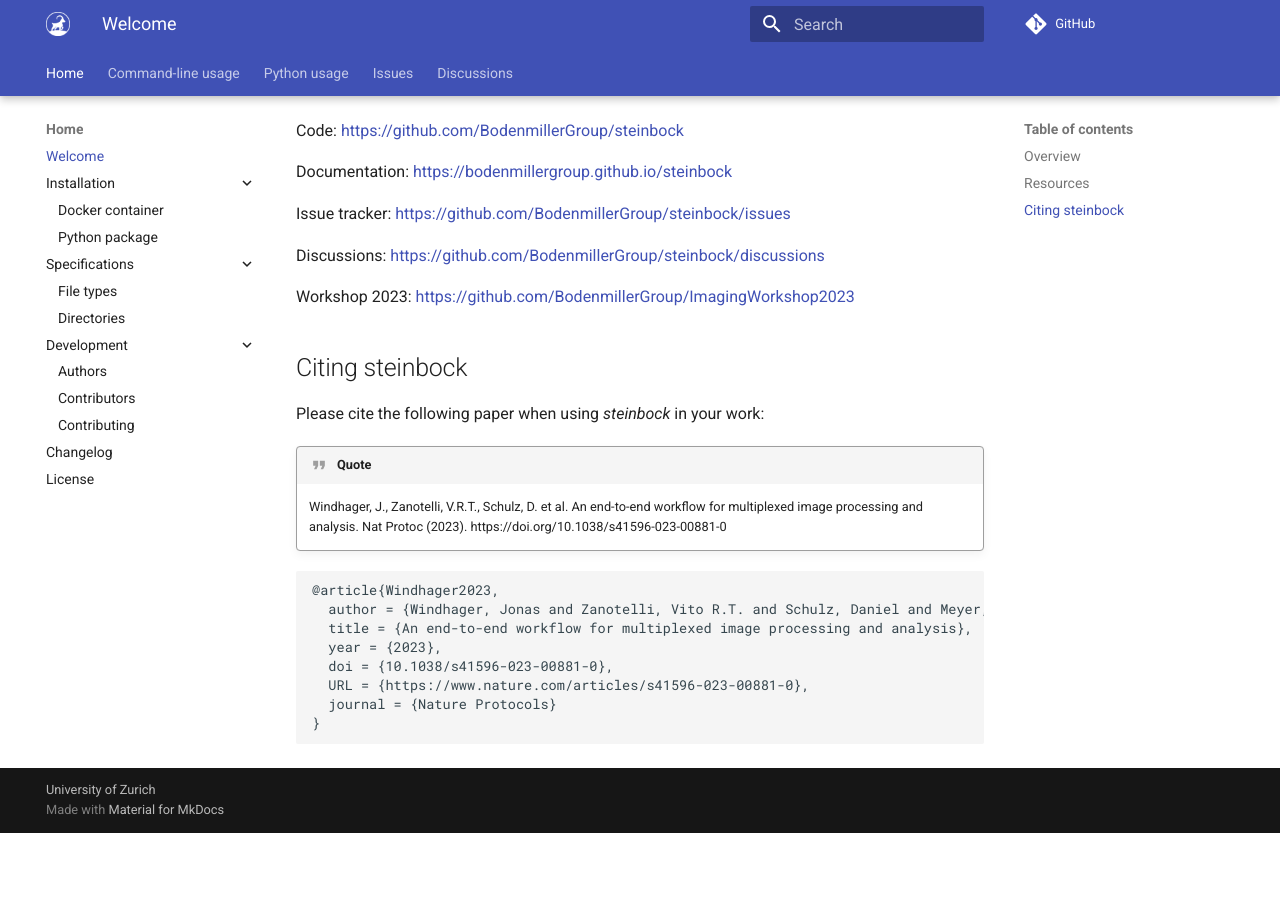
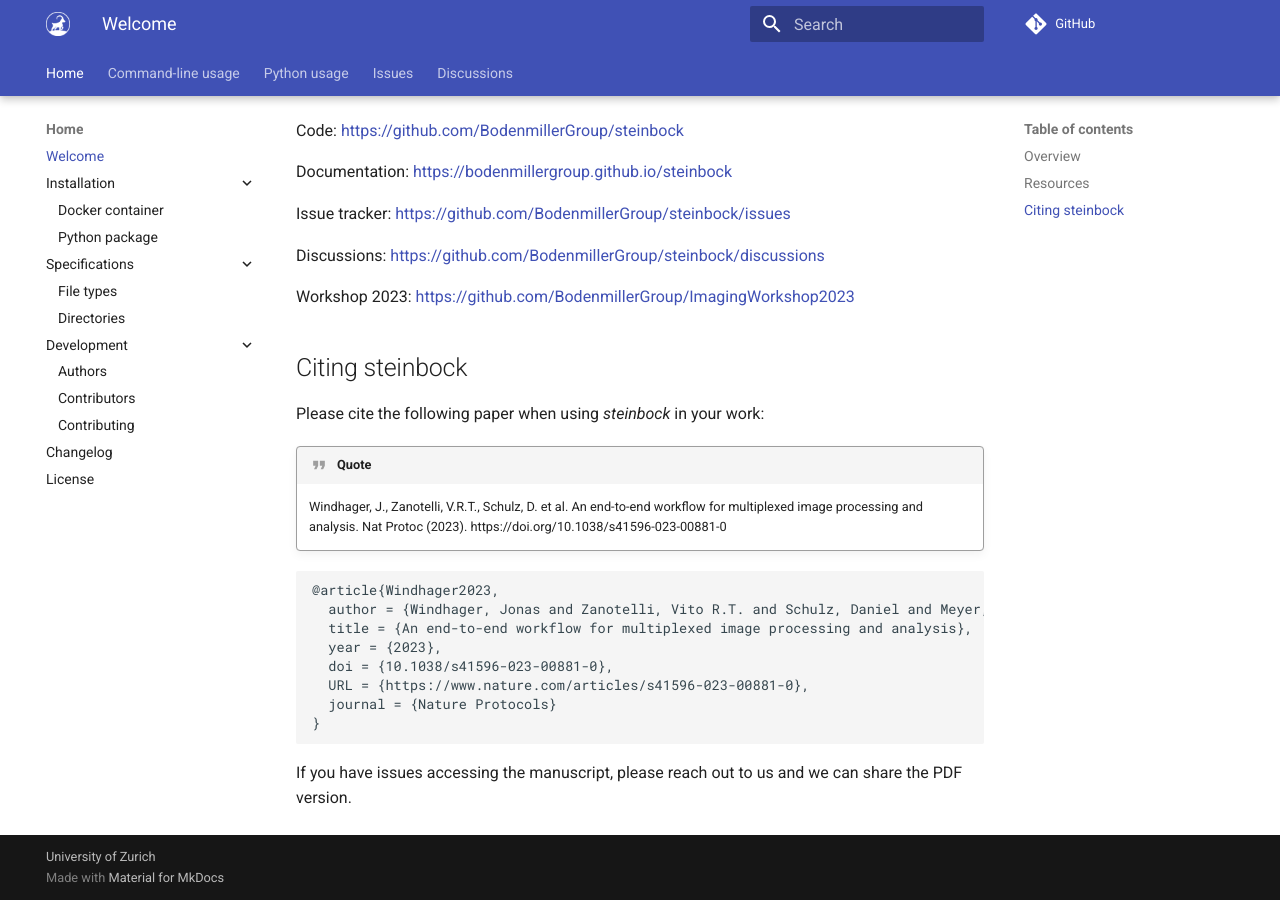
Before and after one commit to BodenmillerGroup/steinbock, an MkDocs documentation site: the page built from docs/index.md, in a window 1280 px wide and 900 px high, scrolled down 1360 px. Built offline with MkDocs 1.6.1 and Material for MkDocs 9.7.7, drawn with Linux system fonts in a browser that asks for light colours; comment, search, counter and statistics services are not loaded; the version menu is left out; before the commit the page ends 2193 px from its top, so only the background shows below that.

Commit message:
Added note that we can share the PDF

````diff
--- a/docs/index.md
+++ b/docs/index.md
@@ -63,3 +63,5 @@ Please cite the following paper when using *steinbock* in your work:
   journal = {Nature Protocols}
 }
 ```
+
+If you have issues accessing the manuscript, please reach out to us and we can share the PDF version.
````
